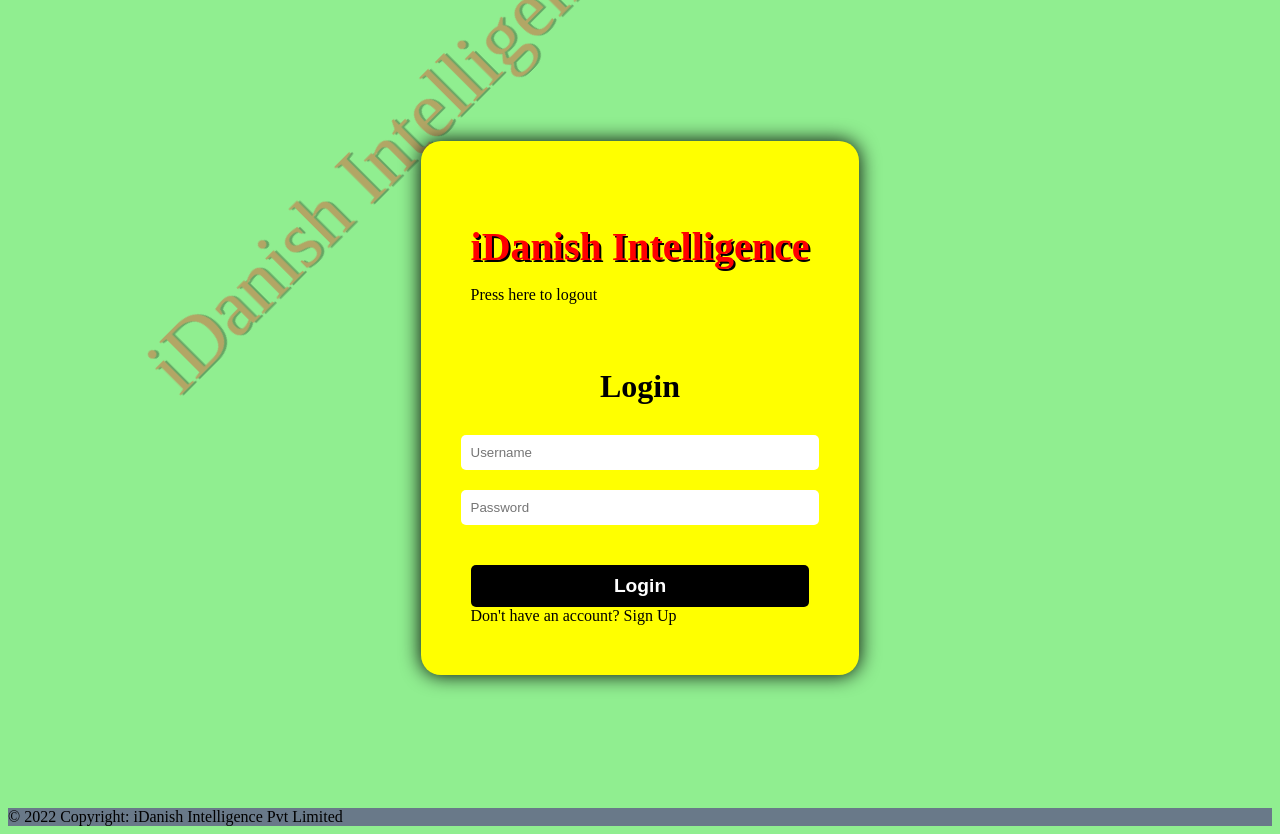
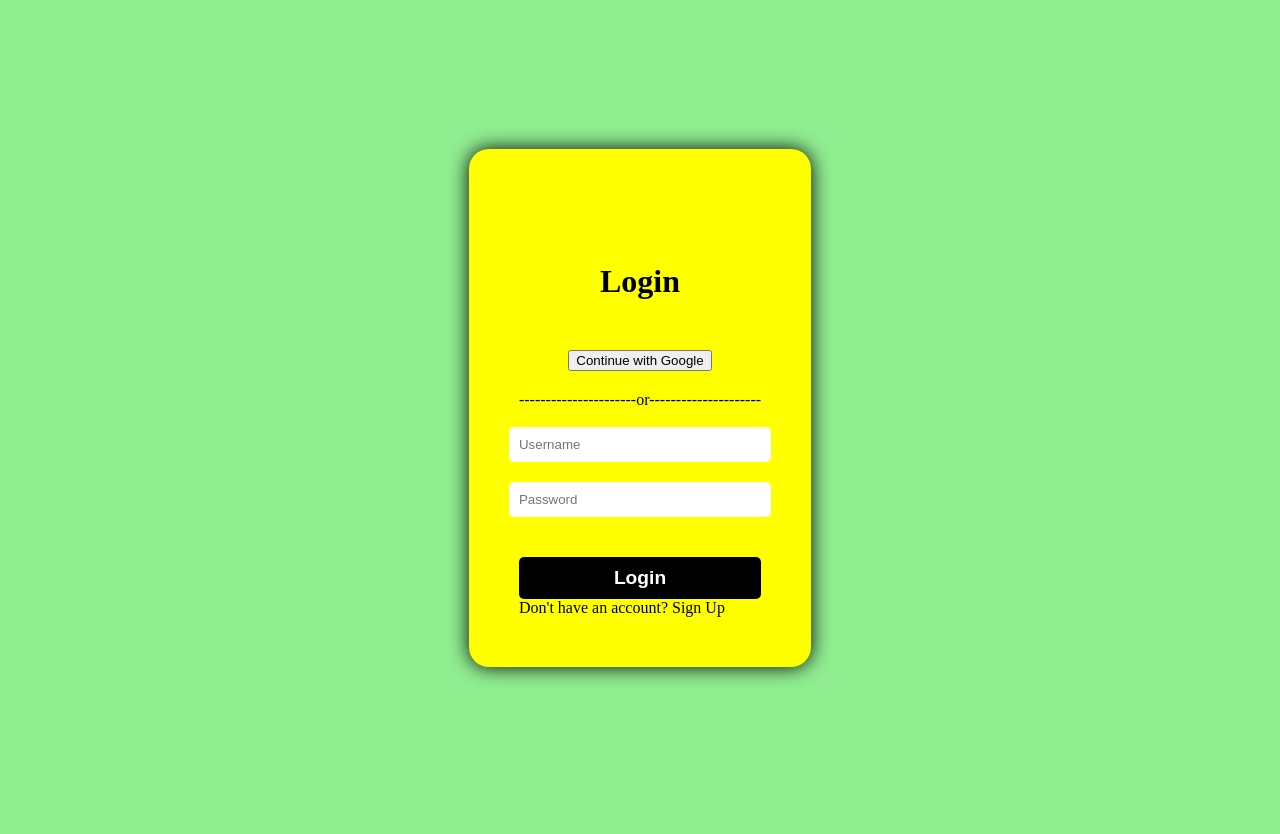
Before and after one commit to danishcyber-star/Rajasthan_IT_Day_Hackathon, a Flask app: template templates/login.html in a window 1280 px wide. After the commit the page ends 683 px from the top, so only its background shows below. Run offline with Flask 2, Linux system fonts and the light colour scheme; the template is opened without the code that fills it, so the values that code supplies are empty.

Commit message:
Update login.html

```diff
--- a/templates/login.html
+++ b/templates/login.html
@@ -115,62 +115,22 @@
 <body>
     <div class="login-container">
         <div class="form-container">
-            <h2>iDanish Intelligence</h2>
-            <a href="{{url_for('logout')}}">Press here to logout</a>
             <div style="background-color: #FFFF00; padding: 10px;">
                 <marquee behavior="scroll" direction="left">Wish you have a Good Day</marquee>
             </div>
             <h1>Login</h1>
-            <div class="watermark">iDanish Intelligence</div>
-            <form method="POST" action="">
-                {{ form.hidden_tag() }}
+            <form action="/login">
+                <a href='/login'><button>Continue with Google</button></a>
+                <a>----------------------or---------------------</a>
+                <br>
                 <input type="text" name="username" placeholder="Username">
                 <input type="password" name="password" placeholder="Password">
                 <input type="submit" value="Login">
             </form>
 
-            <a href="{{ url_for('register') }}">Don't have an account? Sign Up</a>
+            <a href="#">Don't have an account? Sign Up</a>
         </div>
     </div>
-    <footer class="text-center text-white " style="background-color: #d4d2d2;">
-        <!-- Grid container -->
-        <div class="container pt-4">
-            <!-- Section: Social media -->
-            <section class="mb-4">
-                <!-- Facebook -->
-                <a class="btn btn-link btn-floating btn-lg text-dark m-1" href="#!" role="button"
-                    data-mdb-ripple-color="dark"><i class="fab fa-facebook-f"></i></a>
-
-                <!-- Twitter -->
-                <a class="btn btn-link btn-floating btn-lg text-dark m-1" href="https://twitter.com/DANISHA36291730" role="button"
-                    data-mdb-ripple-color="dark"><i class="fab fa-twitter"></i></a>
-
-                <!-- Google -->
-                <a class="btn btn-link btn-floating btn-lg text-dark m-1" href="#!" role="button"
-                    data-mdb-ripple-color="dark"><i class="fab fa-google"></i></a>
-
-                <!-- Instagram -->
-                <a class="btn btn-link btn-floating btn-lg text-dark m-1" href="#!" role="button"
-                    data-mdb-ripple-color="dark"><i class="fab fa-instagram"></i></a>
-
-                <!-- Linkedin -->
-                <a class="btn btn-link btn-floating btn-lg text-dark m-1" href="https://www.linkedin.com/in/danish-alam-838181162/!" role="button"
-                    data-mdb-ripple-color="dark"><i class="fab fa-linkedin"></i></a>
-                <!-- Github -->
-                <a class="btn btn-link btn-floating btn-lg text-dark m-1" href="https://github.com/danishcyber-star" role="button"
-                    data-mdb-ripple-color="dark"><i class="fab fa-github"></i></a>
-            </section>
-            <!-- Section: Social media -->
-        </div>
-        <!-- Grid container -->
-        <!-- Copyright -->
-        <div class="text-center text-light p-3" style="background-color: rgba(3, 36, 67, 0.504);">
-            © 2022 Copyright:
-            <a class="text-light" href="https://danish.ai/">iDanish Intelligence Pvt Limited</a>
-        </div>
-        <!-- Copyright -->
-    </footer>
-
 
     <script src="https://cdn.jsdelivr.net/npm/bootstrap@5.1.3/dist/js/bootstrap.bundle.min.js"
         integrity="sha384-ka7Sk0Gln4gmtz2MlQnikT1wXgYsOg+OMhuP+IlRH9sENBO0LRn5q+8nbTov4+1p"
```
